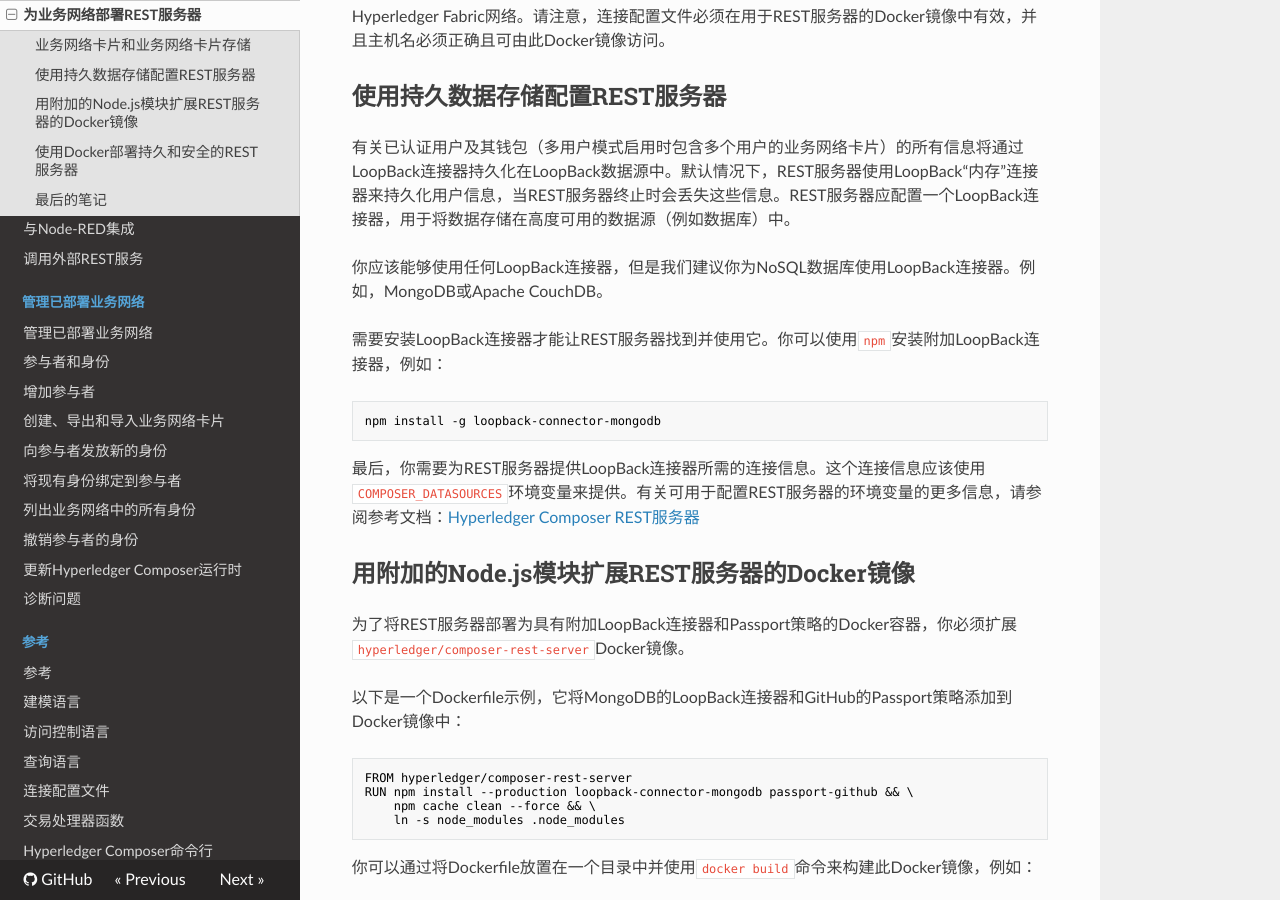
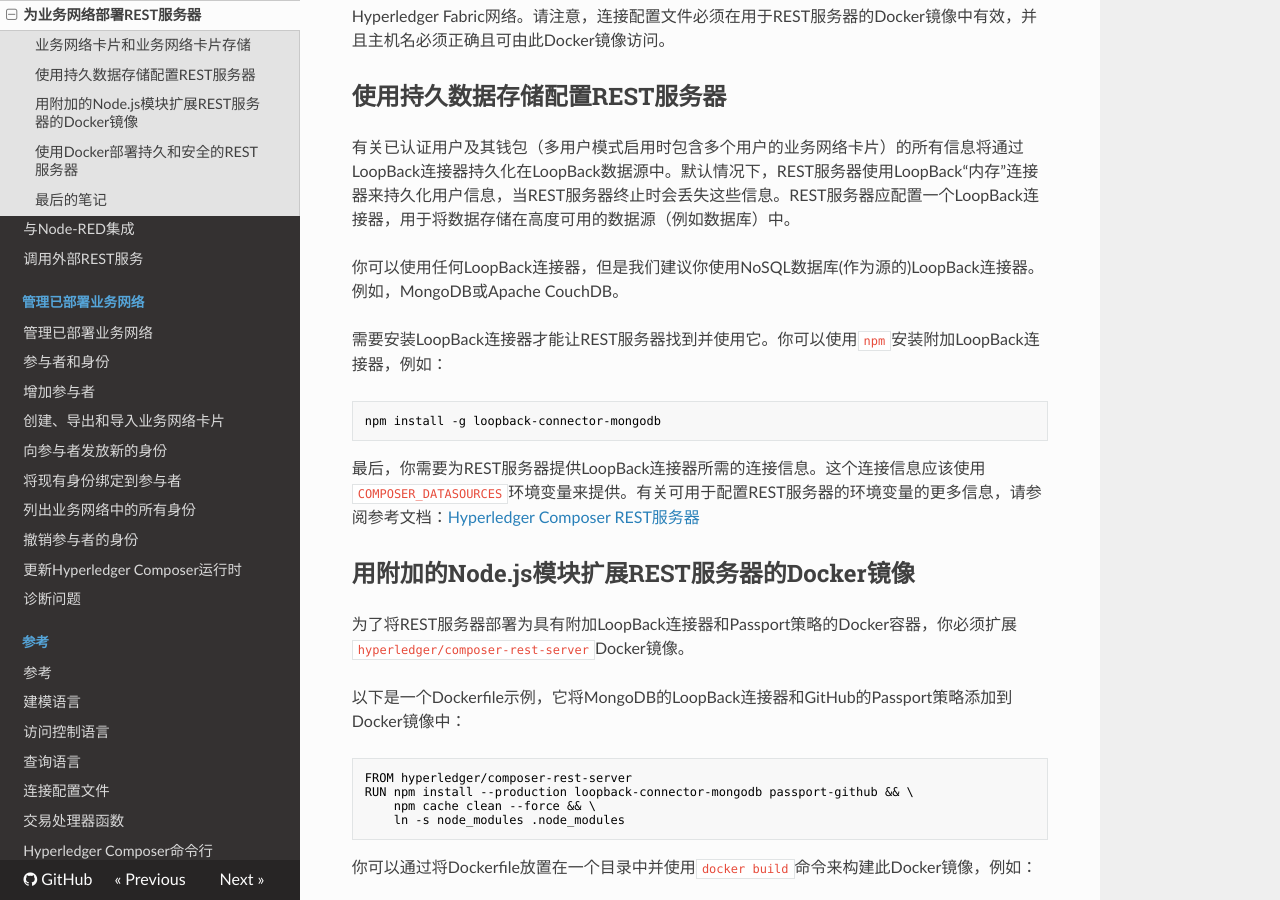
Before and after one commit to wbwangk/ComposerDocs, an MkDocs documentation site: the page built from docs/integrating_deploying-the-rest-server.md, in a window 1280 px wide and 900 px high, scrolled down 656 px. Built offline with MkDocs 1.6.1, drawn with Linux system fonts in a browser that asks for light colours; nearby versions of some CDN libraries; old or Windows-style settings are respelled for this version of MkDocs.

Commit message:
Update integrating_deploying-the-rest-server.md

````diff
--- a/docs/integrating_deploying-the-rest-server.md
+++ b/docs/integrating_deploying-the-rest-server.md
@@ -14,7 +14,7 @@
 
 有关已认证用户及其钱包（多用户模式启用时包含多个用户的业务网络卡片）的所有信息将通过LoopBack连接器持久化在LoopBack数据源中。默认情况下，REST服务器使用LoopBack“内存”连接器来持久化用户信息，当REST服务器终止时会丢失这些信息。REST服务器应配置一个LoopBack连接器，用于将数据存储在高度可用的数据源（例如数据库）中。
 
-你应该能够使用任何LoopBack连接器，但是我们建议你为NoSQL数据库使用LoopBack连接器。例如，MongoDB或Apache CouchDB。
+你可以使用任何LoopBack连接器，但是我们建议你使用NoSQL数据库(作为源的)LoopBack连接器。例如，MongoDB或Apache CouchDB。
 
 需要安装LoopBack连接器才能让REST服务器找到并使用它。你可以使用`npm`安装附加LoopBack连接器，例如：
 ```bash
````
